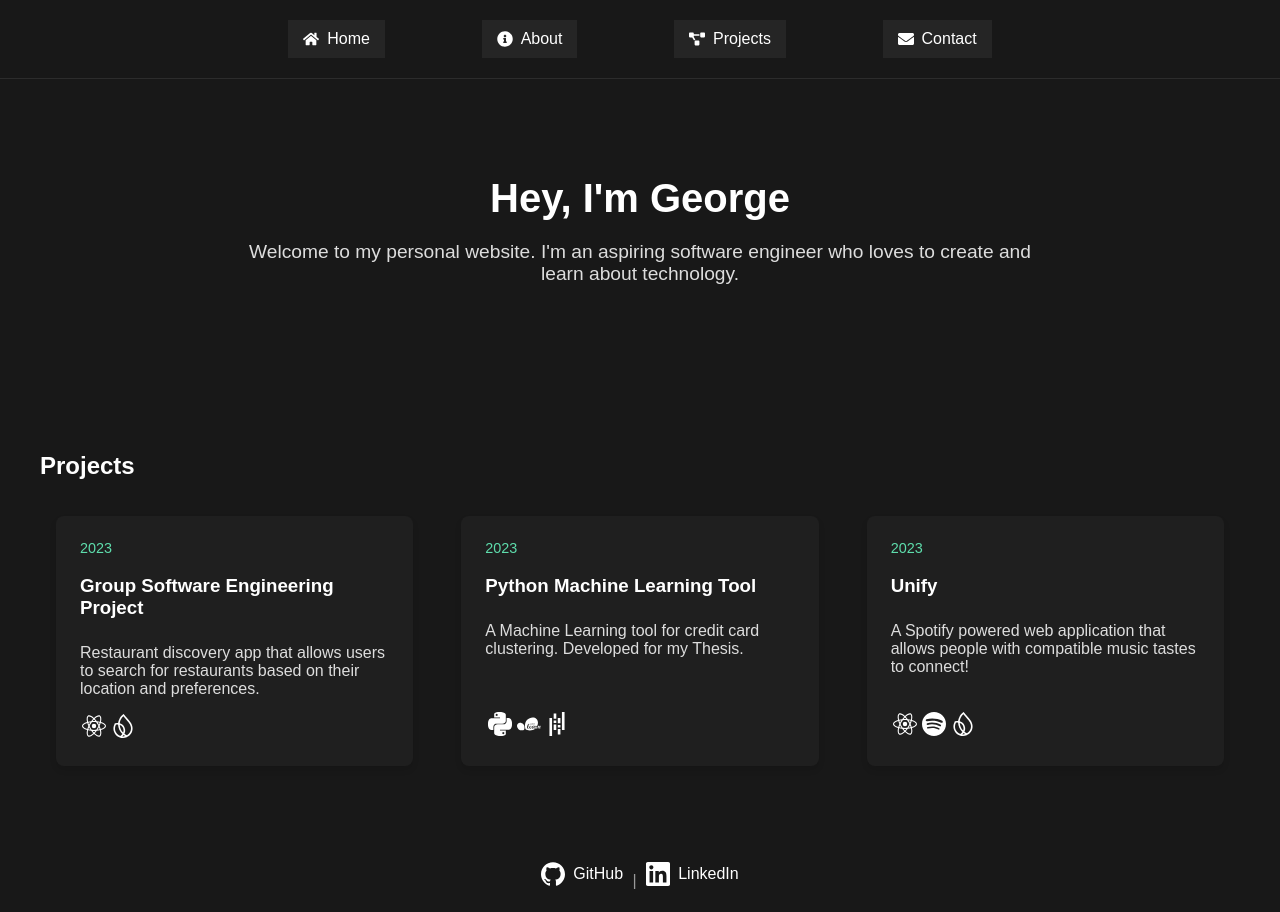
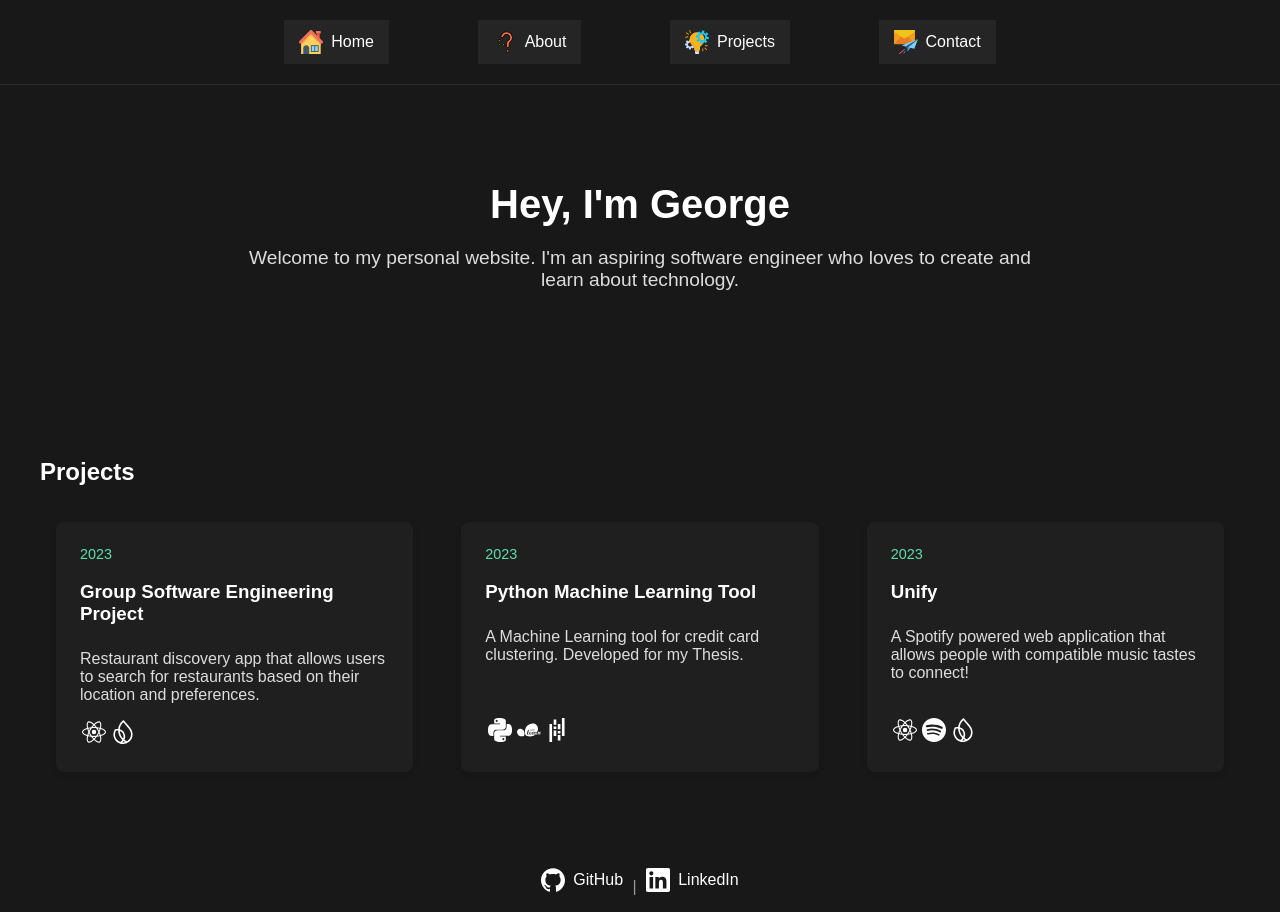
Before and after one commit to GeorgeBall9/my-portfolio, a Next.js app: page / in a window 1280 px wide. Built offline with nearby package versions, Linux system fonts and the light colour scheme.

Commit message:
style: Update Header.js to use SVG icons for navigation links

```diff
--- a/src/components/Header.css
+++ b/src/components/Header.css
@@ -41,8 +41,9 @@
   }
 
   .nav-icon {
+    width: 24px;
+    height: 24px;
     margin-right: 8px;
-    color: var(--icon-color);
   }
 
   .nav-link:hover {
--- a/src/components/Header.js
+++ b/src/components/Header.js
@@ -1,28 +1,48 @@
-import Link from 'next/link';
-import { FaHome, FaInfoCircle, FaProjectDiagram, FaEnvelope } from 'react-icons/fa';
-import './Header.css';
+import Link from "next/link";
+import {
+  FaHome,
+  FaInfoCircle,
+  FaProjectDiagram,
+  FaEnvelope,
+} from "react-icons/fa";
+import "./Header.css";
 
 const Header = () => (
   <header className="header-container">
     <nav>
       <Link href="/" legacyBehavior>
         <a className="nav-link">
-          <FaHome className="nav-icon" /> Home
+          <img
+            src="/images/icons/house.svg"
+            alt="Home Icon"
+            className="nav-icon"
+          />{" "}
+          Home
         </a>
       </Link>
       <Link href="/about" legacyBehavior>
         <a className="nav-link">
-          <FaInfoCircle className="nav-icon" /> About
+          <img
+            src="/images/icons/question.svg"
+            alt="About Icon"
+            className="nav-icon"
+          />{" "}
+          About
         </a>
       </Link>
       <Link href="/#projects" legacyBehavior>
         <a className="nav-link">
-          <FaProjectDiagram className="nav-icon" /> Projects
+          <img
+            src="/images/icons/project-management.svg"
+            alt="Projects Icon"
+            className="nav-icon"
+          />{" "}
+          Projects
         </a>
       </Link>
       <Link href="/contact" legacyBehavior>
         <a className="nav-link">
-          <FaEnvelope className="nav-icon" /> Contact
+        <img src="/images/icons/mail.svg" alt="About Icon" className="nav-icon" /> Contact
         </a>
       </Link>
     </nav>
```
